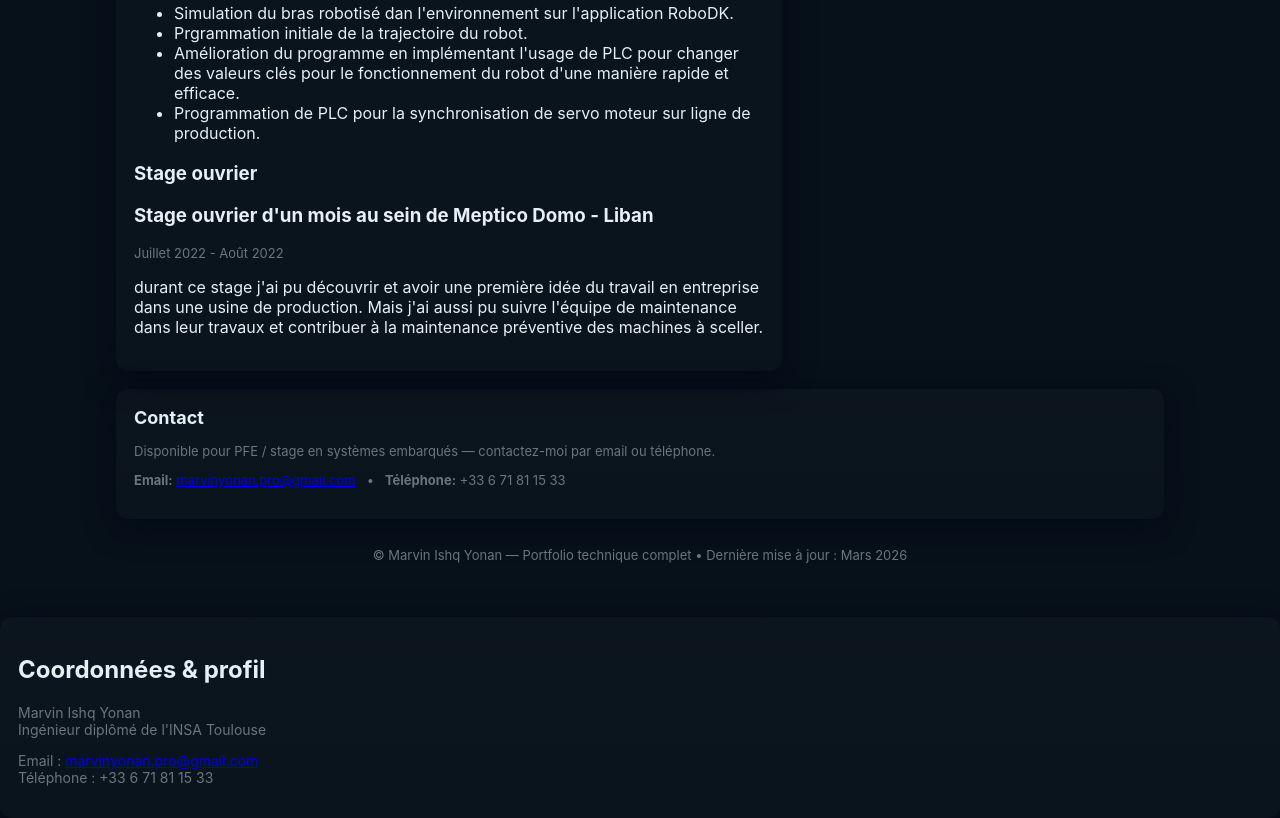
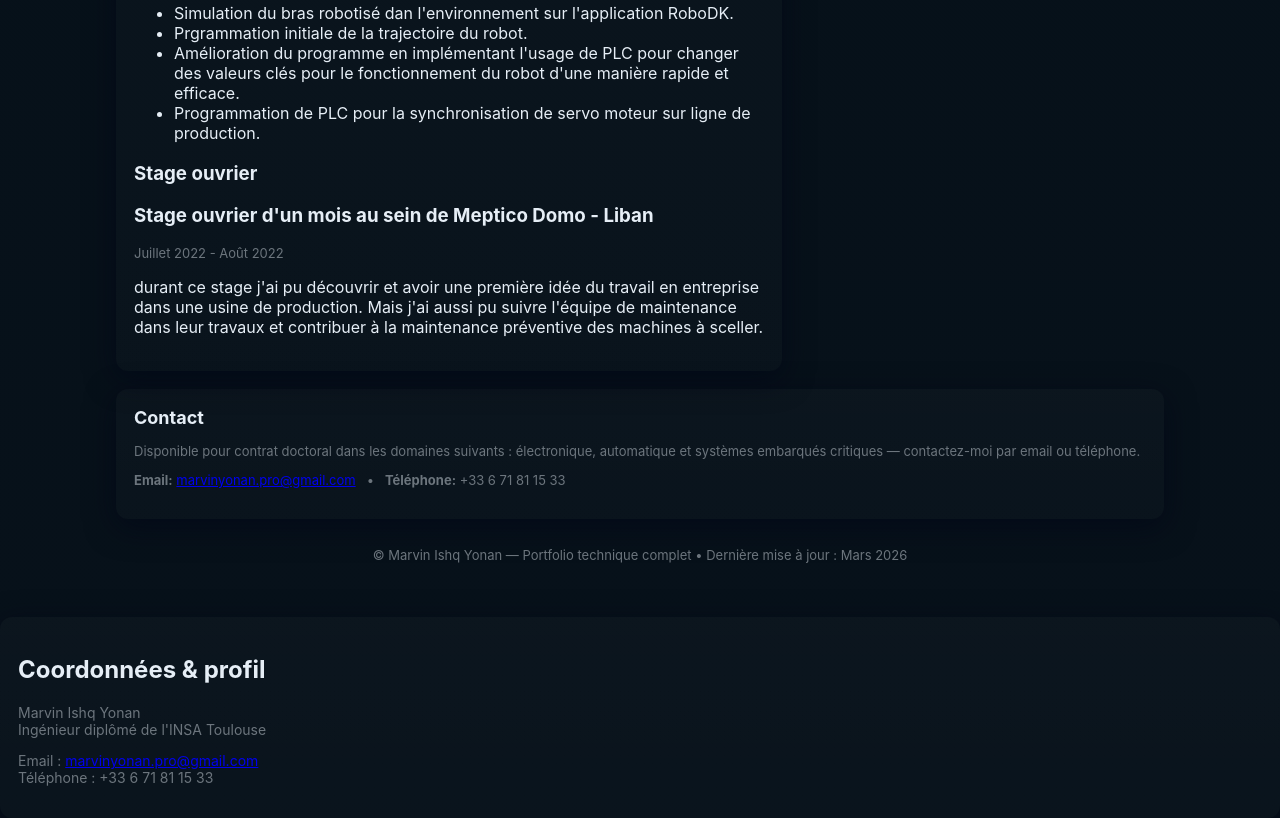
Before and after one commit to Marvin392/Marvin-Portfolio, a plain HTML site: page index.html in a window 1280 px wide. Shown: the part 5501-6319 px from the top of the page. Drawn offline with Linux system fonts and the light colour scheme.

Commit message:
Update index.html

```diff
--- a/index.html
+++ b/index.html
@@ -339,7 +339,7 @@
 
     <section id="contact" class="card" style="margin-top:18px">
       <h2>Contact</h2>
-      <p class="small">Disponible pour PFE / stage en systèmes embarqués — contactez-moi par email ou téléphone.</p>
+      <p class="small">Disponible pour contrat doctoral dans les domaines suivants : électronique, automatique et systèmes embarqués critiques — contactez-moi par email ou téléphone.</p>
       <p class="small"><strong>Email:</strong> <a href="mailto:marvinyonan.pro@gmail.com">marvinyonan.pro@gmail.com</a> &nbsp; • &nbsp; <strong>Téléphone:</strong> +33 6 71 81 15 33</p>
     </section>
 
```
